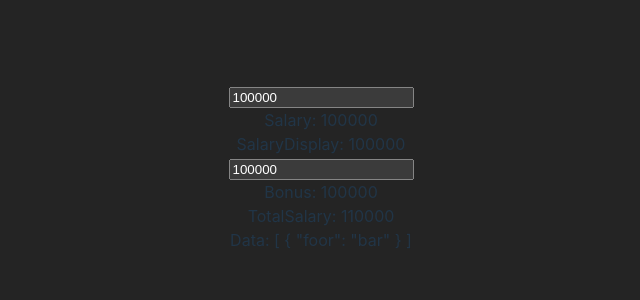
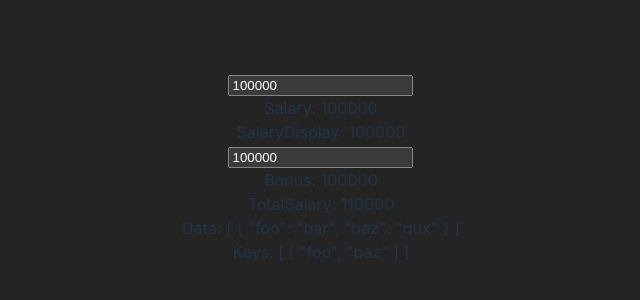
Before and after one commit to choeqq/my-jotai, a React (Vite) app: page / in a window 1280 px wide. Shown: the part 232-532 px from the top of the page, without its empty margins (319-959 px from the left). Built offline with nearby package versions, Linux system fonts and the light colour scheme.

Commit message:
computed async atoms

```diff
--- a/public/data.json
+++ b/public/data.json
@@ -1,3 +1,4 @@
 {
-    "foor": "bar"
+    "foo": "bar",
+    "baz": "qux"
 }
--- a/src/App.tsx
+++ b/src/App.tsx
@@ -5,6 +5,7 @@ const salaryAtom = atom(100_000);
 const bonusAtom = atom(10_000);
 const totalSalaryAtom = atom((get) => get(salaryAtom) + get(bonusAtom));
 const dataAtom = atom(() => fetch("/data.json").then((res) => res.json()));
+const keysAtom = atom((get) => Object.keys(get(dataAtom) ?? {}));
 
 function SalaryDisplay() {
   const salary = useAtomValue(salaryAtom);
@@ -16,6 +17,7 @@ function App() {
   const [bonus, setBonus] = useAtom(salaryAtom);
   const totalSalary = useAtomValue(totalSalaryAtom);
   const data = useAtomValue(dataAtom);
+  const keys = useAtomValue(keysAtom);
 
   return (
     <div id="root">
@@ -30,6 +32,7 @@ function App() {
       <div>{bonus && `Bonus: ${salary}`}</div>
       <div>{totalSalary && `TotalSalary: ${totalSalary}`}</div>
       <div>{data && `Data: ${JSON.stringify(data, null, 2)}`}</div>
+      <div>{keys && `Keys: ${JSON.stringify(keys, null, 2)}`}</div>
     </div>
   );
 }
```
